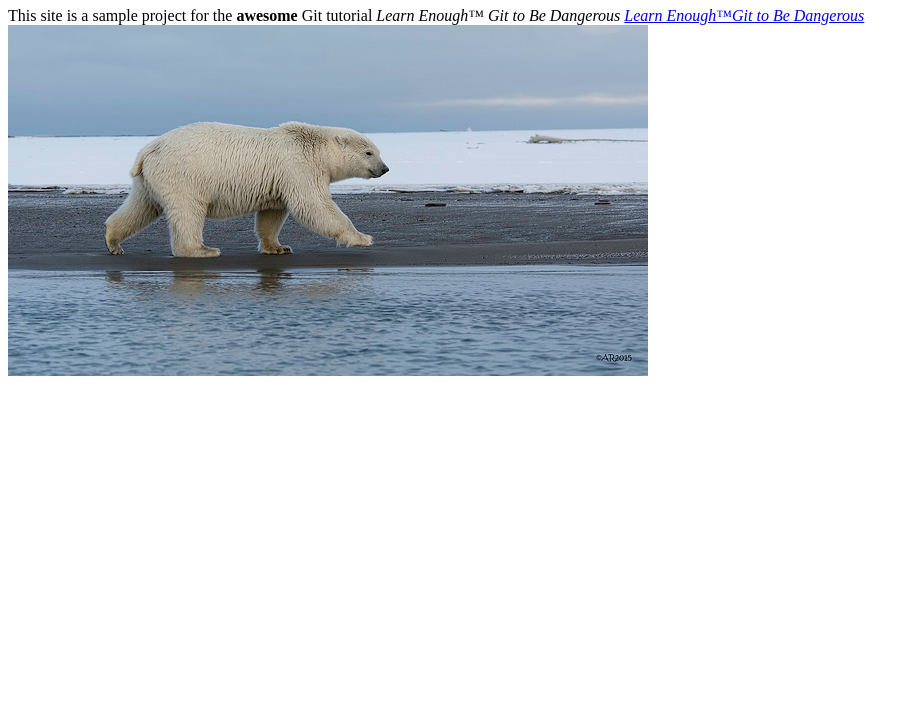
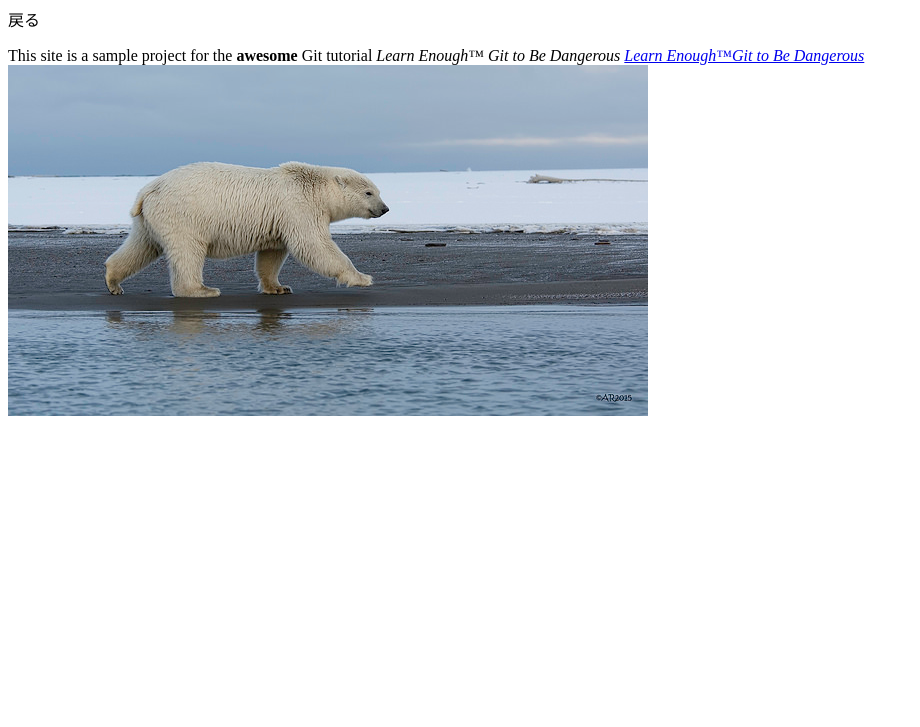
Before and after one commit to lmarcat344/website, a plain HTML site: page about.html in a window 1280 px wide. Shown: the part 73-800 px from the top of the page, without its empty margins (0-920 px from the left). Drawn offline with Linux system fonts and the light colour scheme.

Commit message:
Add return atout to index

```diff
--- a/about.html
+++ b/about.html
@@ -7,6 +7,7 @@
   </head>
   <body>
     <h1>About Us</h1>
+    <a gref="index.html">戻る</a>
     <p>
       This site is a sample project for the <strong>awesome</strong> Git
       tutorial <em>Learn Enough™ Git to Be Dangerous</em>
```
